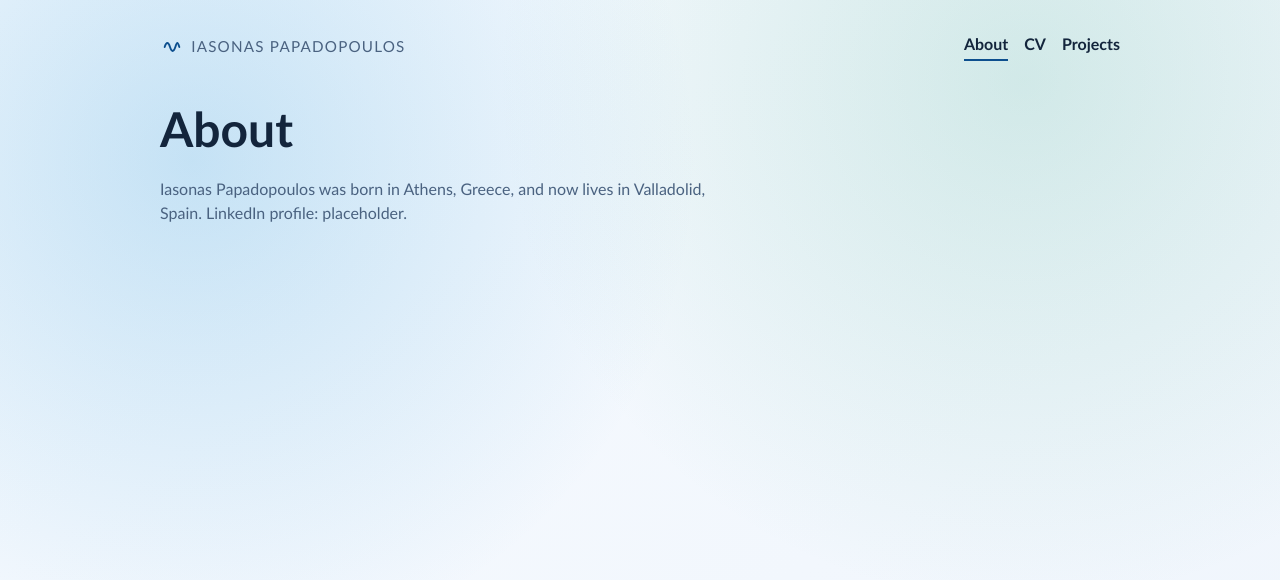
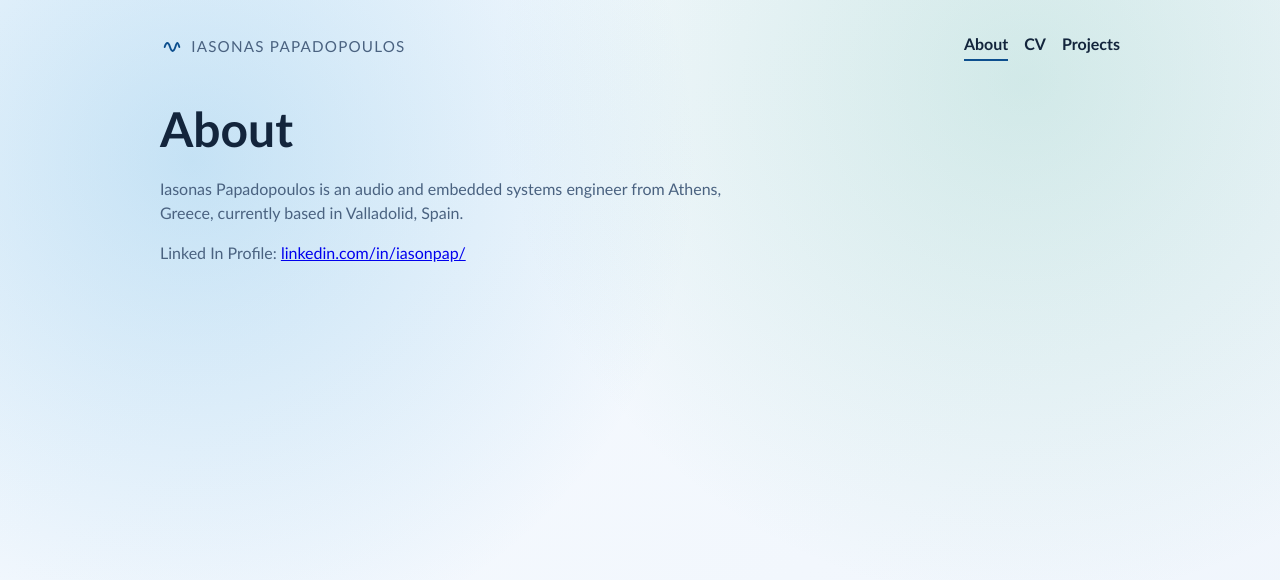
Before and after one commit to iasonpap/iasonpap.github.io, a React (Vite) app: page /about in a window 1280 px wide. Shown: the top 580 px of the page. Built offline with nearby package versions, Linux system fonts and the light colour scheme.

Commit message:
fix: Beautified LinkedIn profile link in About page && updated cv db json

```diff
--- a/src/data/cv-manifest.json
+++ b/src/data/cv-manifest.json
@@ -1,5 +1,5 @@
 {
-  "generatedAt": "2026-05-03T20:55:51.877Z",
+  "generatedAt": "2026-05-03T21:48:40.944Z",
   "sourceDir": "src/assets/CVs",
   "filenamePattern": "YYYY-MM-Iasonas_CV_<language>.pdf",
   "defaultLanguage": "english",
--- a/src/pages/About.jsx
+++ b/src/pages/About.jsx
@@ -3,9 +3,10 @@ function About() {
     <section className="page">
       <h1>About</h1>
       <p>
-        Iasonas Papadopoulos was born in Athens, Greece, and now lives in
-        Valladolid, Spain. LinkedIn profile: placeholder.
+        Iasonas Papadopoulos is an audio and embedded systems engineer from
+        Athens, Greece, currently based in Valladolid, Spain.
       </p>
+      <p>Linked In Profile: <a href="https://www.linkedin.com/in/iasonas-papadopoulos-928602306/" target="_blank" rel="noreferrer">linkedin.com/in/iasonpap/</a></p>
     </section>
   )
 }
```
